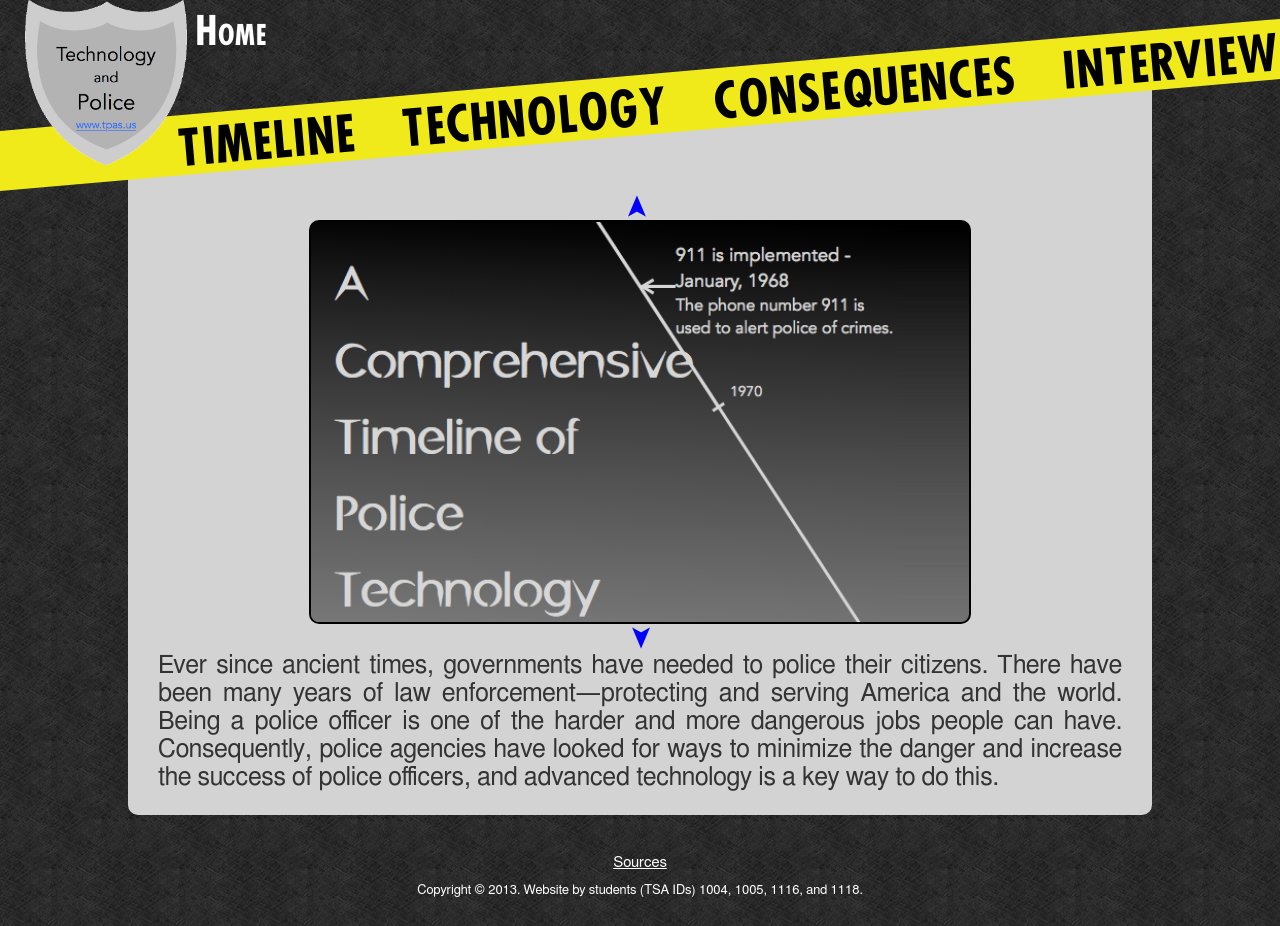
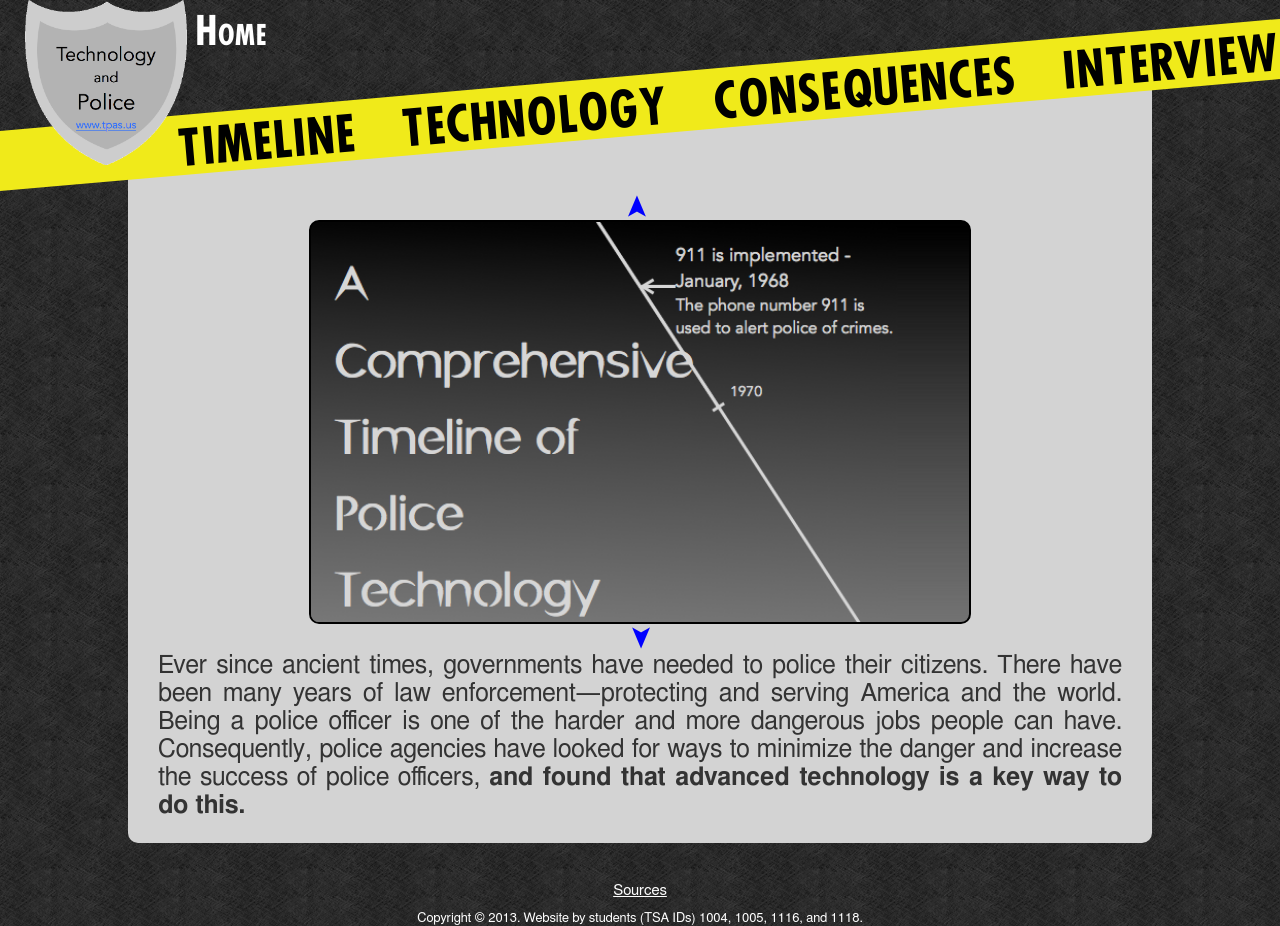
Before and after one commit to pbfy0/ToProtectAndServe, a Jekyll site: the page built from index.html, in a window 1280 px wide. Built offline with Jekyll 4.4.1, drawn with Linux system fonts in a browser that asks for light colours.

```diff
--- a/_config.yml
+++ /dev/null
@@ -1 +0,0 @@
-source: src
--- a/index.html
+++ b/index.html
@@ -16,4 +16,4 @@ script: index.js
  <div class="arrow noselect" id="down">
   <div>➤</div>
  </div>
- <p>Ever since ancient times, governments have needed to police their citizens. There have been many years of law enforcement—protecting and serving America and the world. Being a police officer is one of the harder and more dangerous jobs people can have. Consequently, police agencies have looked for ways to minimize the danger and increase the success of police officers, and advanced technology is a key way to do this.</p>
+ <p>Ever since ancient times, governments have needed to police their citizens. There have been many years of law enforcement—protecting and serving America and the world. Being a police officer is one of the harder and more dangerous jobs people can have. Consequently, police agencies have looked for ways to minimize the danger and increase the success of police officers, <strong>and found that advanced technology is a key way to do this.</strong></p>
--- a/interview.html
+++ b/interview.html
@@ -2,7 +2,7 @@
 layout: default
 title: Interview
 ---
-
+<p>Here, you can listen to our interview with a Deputy Chief of Police.</p>
 <audio controls>
  <source src="interview/Interview.mp3" type="audio/mpeg" />
  <source src="interview/Interview.ogg" type="audio/ogg" />
--- a/technology.html
+++ b/technology.html
@@ -67,8 +67,8 @@ script: technology.js
 	<div class="pop boxes"><a href="#">Body Armor</a>
 		<div>Statistics have found more and more officers are getting shot at for two consecutive years. 92% of police officers now say they are required to wear body armor. Some people target officers because they are officers.  Body armor protects from knife attacks, car accidents and most bullets. It protects police officers by essentially trapping a bullet in layers of ballistic fibers. The fibers disperse the energy, spreading it over a larger area. Generally, the armor is made with different ballistic panels. The ballistic panels can be inserted into a “carrier” which is made of a normal clothing material, such as cotton. These carriers may be removable or sewn in.  The ballistic panels are layers of ballistic material, such as kevlar, stitched together, either at the edges or tack stitched together. These ballistic panels can be made of different materials, that serve different purposes; a manufacturer can add a layer in a panel just to reduce blunt trauma. Body armor has saved many lives. Also, wearing body armor can increase confidence, which is very important, especially in high stress situations. It can be a powerful contributor to the success of a police officer.</div>
 	</div>
-	<div class="pop boxes"><a href="#">Cyber Security</a>
-		<div></div>
+	<div class="pop boxes"><a href="#">FBI Computing</a>
+		<div>The FBI is using grid computing to save time and computer power. Before the FBI implemented grid computing, each computer was being used for about eight hours a day. That means for 16 hours every day, the computer was not being used. “There’s so much processing power, it would be a waste for us not to use it, especially when it can help protect the American people,” said Special Agent Jason Jarnagin, a unit chief in the Digital Evidence Section of the FBI’s Operational Technology Division (OTD). With grid computing, a program is installed that allows the computers to process data while not being used. Every resting computer can run calculations tied to terrorist and criminal investigations. This is very useful, as they sort through data that could have taken years to sift through otherwise. OTD Assistant Director Marcus Thomas calls the FBI’s effort, which is not open to the public, “the largest supercomputer dedicated solely to law enforcement.” This system is very powerful, efficient, and useful, and it helps the FBI fight crime and solve mysteries.</div>
 	</div>
    </div>
   </div>
```
Also changed, not shown: 1 other file.
